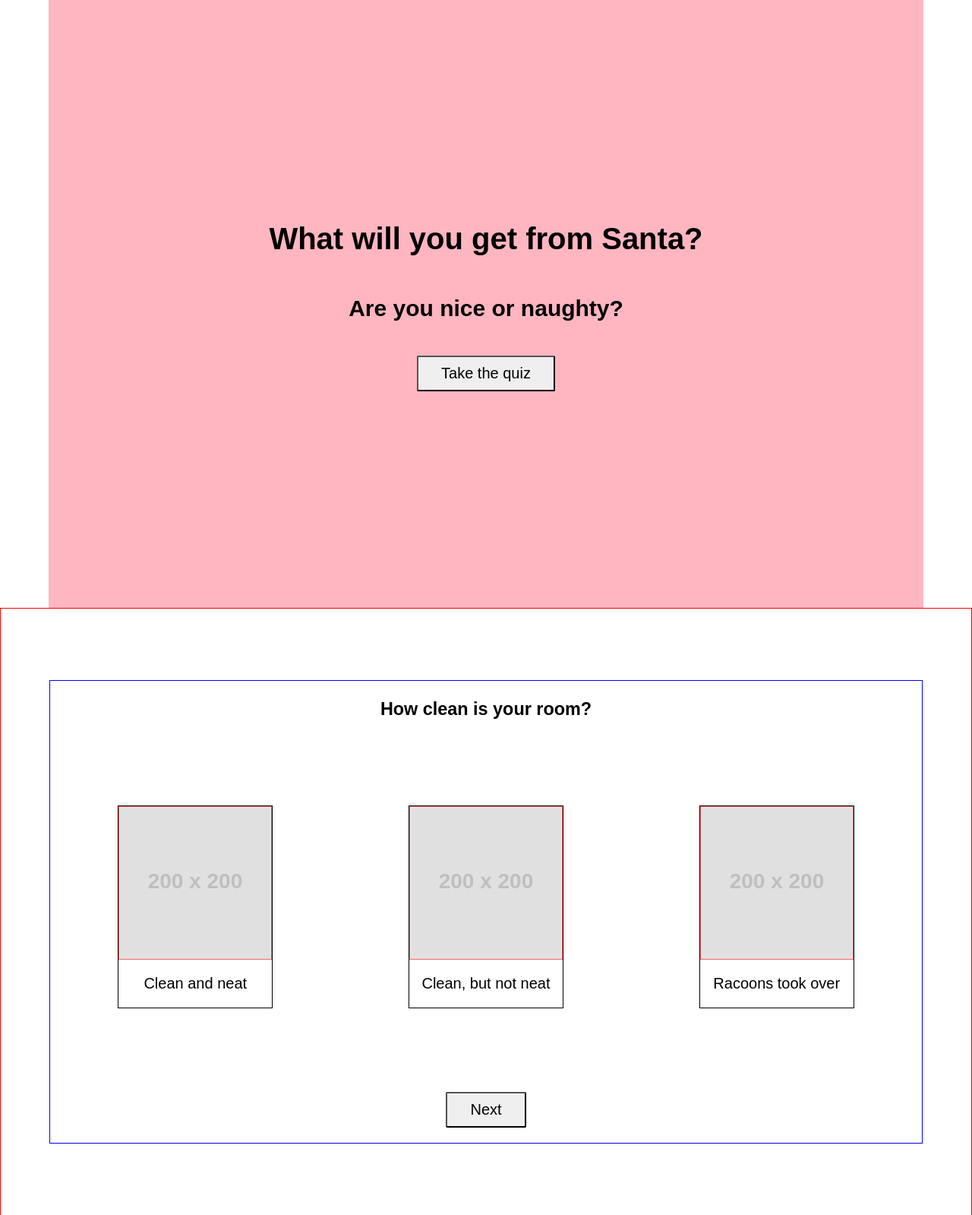
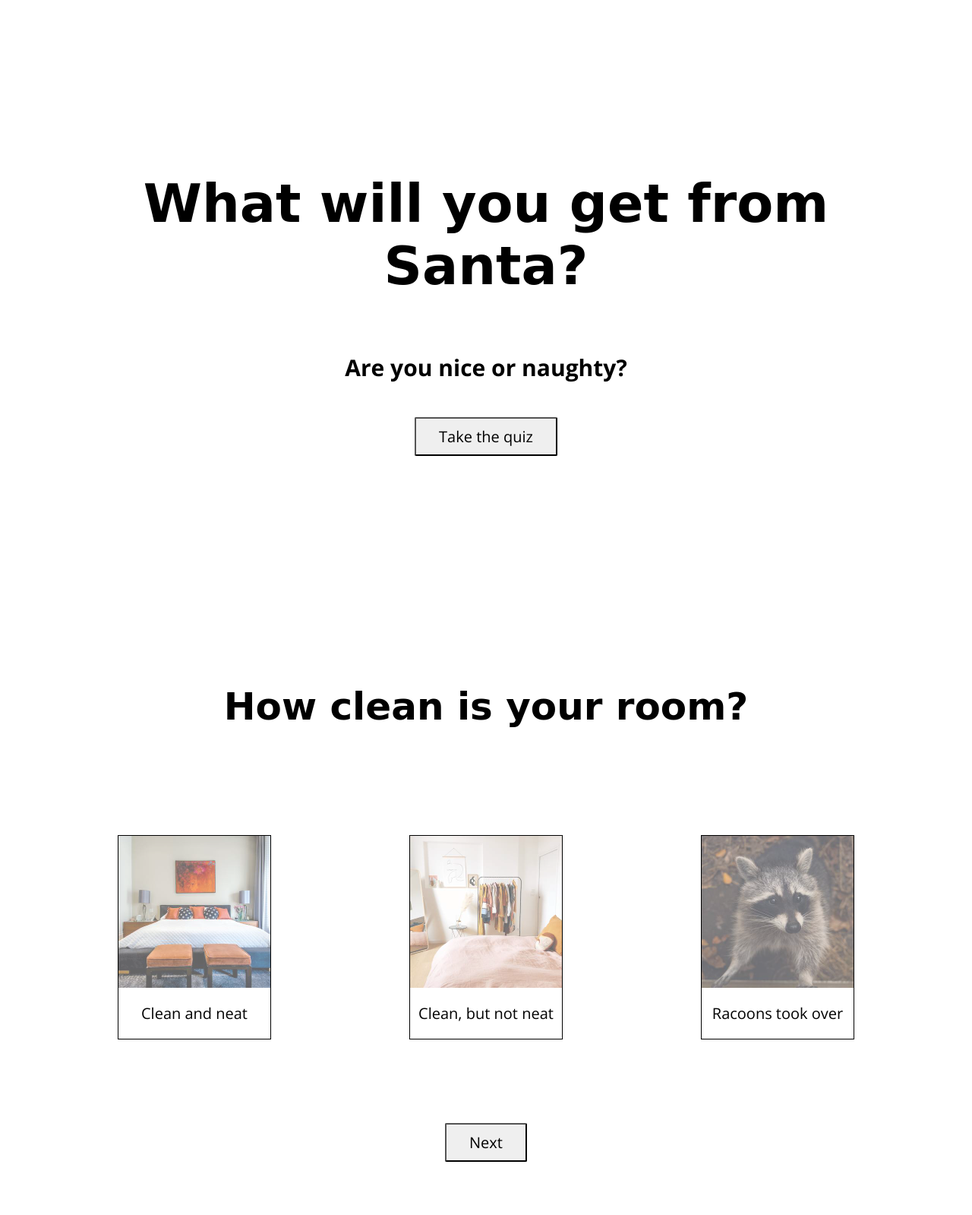
Before and after one commit to nandreola/nataliaAndreolaProjectThree, a plain HTML site: page index.html in a window 1280 px wide. Shown: the top 1599 px of the page at 76% size. Drawn offline with nearby package versions, Linux system fonts and the light colour scheme; placeholder pictures from the web are drawn by us; a web font is replaced by a local one.

Commit message:
added images and font

```diff
--- a/index.html
+++ b/index.html
@@ -4,6 +4,7 @@
     <meta charset="UTF-8">
     <meta name="viewport" content="width=device-width, initial-scale=1.0">
     <meta http-equiv="X-UA-Compatible" content="ie=edge">
+    <link href="https://fonts.googleapis.com/css?family=Mountains+of+Christmas:700|Open+Sans:400,700&display=swap" rel="stylesheet">
     <link rel="stylesheet" href="styles/style.css">
     <title>What will you get from Santa?</title>
 </head>
--- a/js/script.js
+++ b/js/script.js
@@ -4,19 +4,19 @@ const quiz = [
         question: 'How clean is your room?',
         answers: [
             {
-                image: 'https://via.placeholder.com/200',
+                image: 'assets/roomNice.jpg',
                 alt: '',
                 text: 'Clean and neat',
                 score: 1
             },
             {
-                image: 'https://via.placeholder.com/200',
+                image: 'assets/roomNeutral.jpg',
                 alt: '',
                 text: 'Clean, but not neat',
                 score: 0
             },
             {
-                image: 'https://via.placeholder.com/200',
+                image: 'assets/roomNaughty.jpg',
                 alt: '',
                 text: 'Racoons took over',
                 score: -1
@@ -29,19 +29,19 @@ const quiz = [
         question: 'What would you do if you see an elderly having a hard time to get in the bus?',
         answers: [
             {
-                image: 'https://via.placeholder.com/200',
+                image: 'assets/busNice.jpg',
                 alt: '',
                 text: 'Help',
                 score: 1
             },
             {
-                image: 'https://via.placeholder.com/200',
+                image: 'assets/busNeutral.jpg',
                 alt: '',
                 text: 'Wait patiently',
                 score: 0
             },
             {
-                image: 'https://via.placeholder.com/200',
+                image: 'assets/busNaughty.jpg',
                 alt: '',
                 text: 'Get angry',
                 score: -1
@@ -60,13 +60,13 @@ const quiz = [
                 score: 1
             },
             {
-                image: 'https://via.placeholder.com/200',
+                image: 'assets/donationNeutral.jpg',
                 alt: '',
-                text: 'Say "next time"',
+                text: 'Say "Not now"',
                 score: 0
             },
             {
-                image: 'https://via.placeholder.com/200',
+                image: 'assets/donationNaughty.jpg',
                 alt: '',
                 text: 'Refuse to donate',
                 score: -1
@@ -79,7 +79,7 @@ const quiz = [
         question: 'Do you always say "please"?',
         answers: [
             {
-                image: 'https://via.placeholder.com/600',
+                image: 'assets/pleaseNice.jpg',
                 alt: '',
                 text: 'Yes, please!',
                 score: 1
@@ -91,7 +91,7 @@ const quiz = [
                 score: 0
             },
             {
-                image: 'https://via.placeholder.com/200',
+                image: 'assets/pleaseNaughty.jpg',
                 alt: '',
                 text: 'Never',
                 score: -1
--- a/styles/sass/_header.scss
+++ b/styles/sass/_header.scss
@@ -1,3 +1,9 @@
+header {
+    // background-image: linear-gradient(to bottom, rgba(255, 255, 255, 0.2)), url('../assets/mainBg.jpg');
+    background-size: cover;
+    background-repeat: no-repeat;
+}
+
 .headerContainer {
     height: 100vh;
     display: flex;
@@ -5,5 +11,4 @@
     justify-content: center;
     align-items: center;
     text-align: center;
-    background: lightpink;
 }
--- a/styles/sass/_main.scss
+++ b/styles/sass/_main.scss
@@ -7,17 +7,11 @@ ul {
 .questionSection,
 .resultContainer {
     min-height: 100vh;
-    border: 1px solid red;
     display: flex;
     flex-direction: column;
     justify-content: center;
     align-items: center;
     text-align: center;
-}
-
-// Questions section styles
-.questionContainer {
-    border: 1px solid blue;
 }
 
 // Answer section styles
@@ -39,7 +33,6 @@ ul {
     }
 
     .imgBox {
-        border: 1px solid red;
         opacity: 0.6;
 
         &:hover {
--- a/styles/sass/_typography.scss
+++ b/styles/sass/_typography.scss
@@ -4,4 +4,18 @@ html {
 
 body {
     font-size: 2rem;
+    font-family: 'Open Sans', sans-serif;
 }
+
+h1,
+h3 {
+    font-family: 'Mountains of Christmas', cursive;
+}
+
+h1 {
+    font-size: 7rem;
+}
+
+h3 {
+    font-size: 5rem;
+}
```
Also changed, not shown: assets/busNaughty.jpg (added), assets/busNeutral.jpg (added), assets/busNice.jpg (added), assets/donationNaughty.jpg (added), assets/donationNeutral.jpg (added), assets/mainBg.jpg (added), assets/pleaseNaughty.jpg (added), assets/pleaseNice.jpg (added), assets/ribbon.png (added), assets/roomNaughty.jpg (added), assets/roomNeutral.jpg (added), assets/roomNice.jpg (added), styles/style.css.
